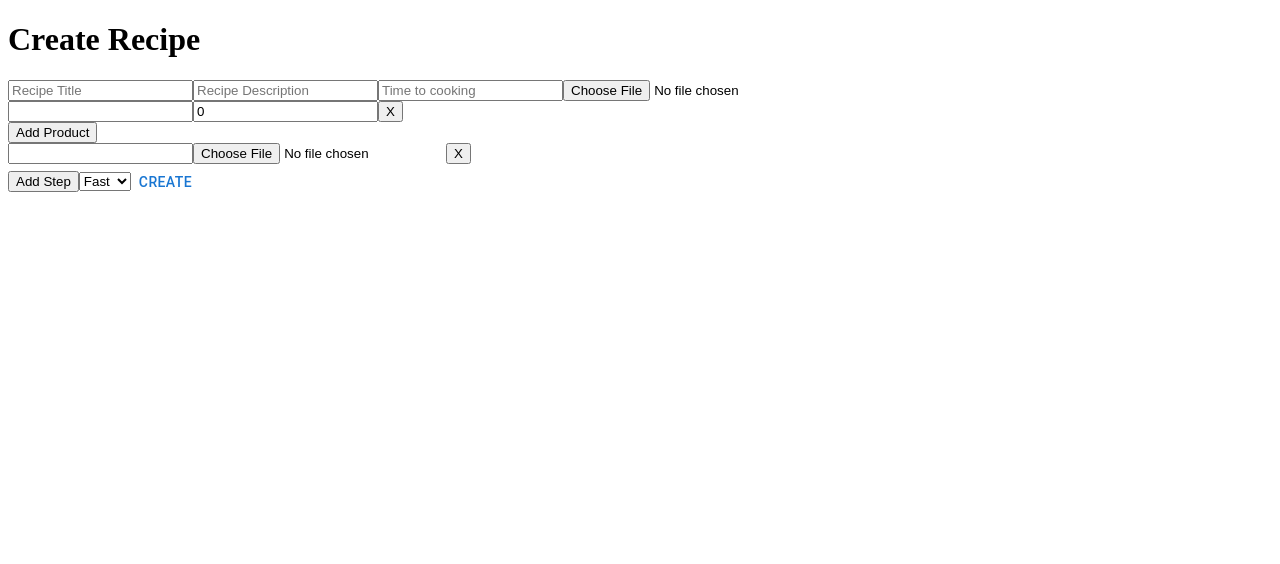
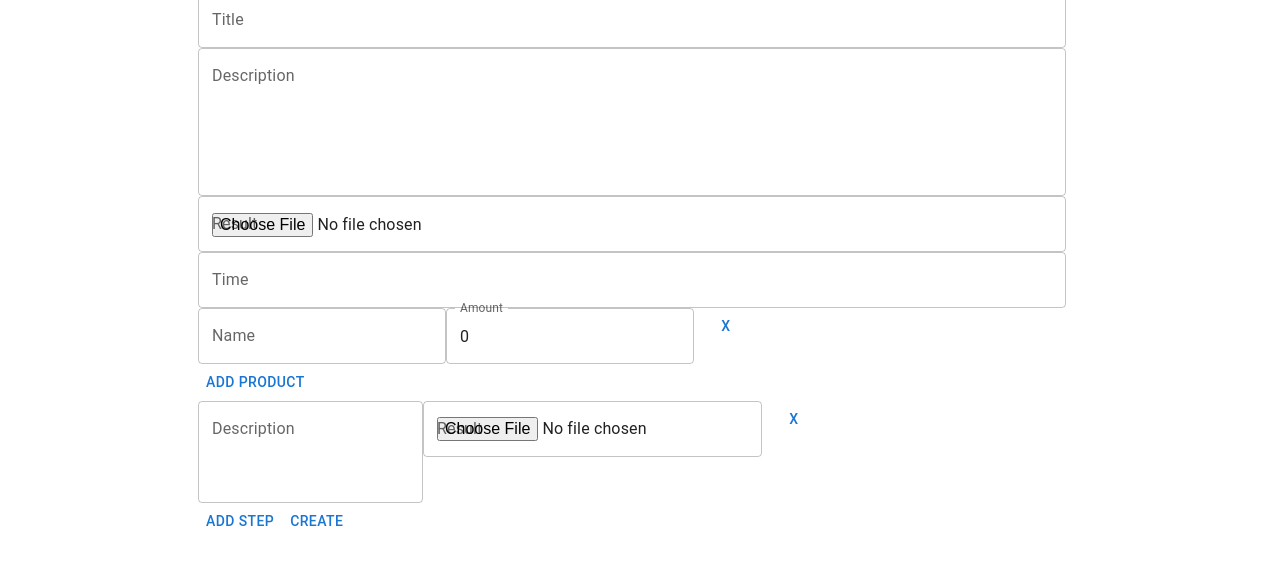
Before and after one commit to ivanovx/FMI-KitchenApp, a React (Create React App) app in the folder project/frontend/: page /recipes/create in a window 1280 px wide. Shown: the top 564 px of the page. Built offline with nearby package versions, Linux system fonts and the light colour scheme.

Commit message:
update create form

```diff
--- a/project/frontend/src/components/Recipes/Create/index.tsx
+++ b/project/frontend/src/components/Recipes/Create/index.tsx
@@ -1,44 +1,10 @@
-import React, { useId } from "react";
-import { useFormik, Formik, Form, Field, FieldArray } from "formik";
-import { TextField, Button, Select, MenuItem, InputLabel } from "@mui/material";
+import React from "react";
+import { FormikProvider, FieldArray, useFormik } from "formik";
+import { TextField, Button, Container, Grid } from "@mui/material";
 
-/*
-  <FieldArray
-                        name="steps"
-                        render={arrayHelpers => (
-                            <div>
-                                {props.values.steps && props.values.steps.length > 0 ? (
-                                    props.values.steps.map((step: any, index: number) => (
-                                        <div key={index}>
-                                            <Field type="text" name={`steps.${index}.description`} placeholder="Description" />
-                                            <Field type="file" name={`steps.${index}.image`} placeholder="Result" />
-                                            <button
-                                                type="button"
-                                                onClick={() => arrayHelpers.remove(index)}
-                                            >
-                                                -
-                                            </button>
-                                            <button
-                                                type="button"
-                                                onClick={() => arrayHelpers.insert(index, '')}
-                                            >
-                                                +
-                                            </button>
-                                        </div>
-                                    ))
-                                ) : (
-                                    <button type="button" onClick={() => arrayHelpers.push('')}>
-                                        Add step
-                                    </button>
-                                )}
-                            </div>
-                        )}
-                    />
-
-*/
-
-export default function CreateRecipe() {
-    const initialValues = {
+function Form() {
+    const formik = useFormik({
+        initialValues: {
             title: "",
             result: "",
             description: "",
@@ -50,67 +16,119 @@ export default function CreateRecipe() {
             steps: [
                 { description: "", result: "" }
             ],
-    };
-
-    const onSubmit = (values: any) => {
+        },
+        onSubmit: (values: any) => {
             console.log(values);
-    };
+        }
+    });
 
     return (
-        <div>
-            <h1>Create Recipe</h1>
-            <Formik initialValues={initialValues} onSubmit={onSubmit}>
-                {props => (
-                    <Form>
-                        <Field type="text" name="title" placeholder="Recipe Title" />
-                        <Field type="text" name="description" placeholder="Recipe Description" />
-                        <Field type="number" name="cookingTime" placeholder="Time to cooking" />
-                        <Field type="file" name="result" placeholder="Result" />
+        <Grid container spacing={2}>
+        <FormikProvider value={formik}>
+            <form onSubmit={formik.handleSubmit}>
+                <TextField
+                    fullWidth
+                    name="title"
+                    label="Title"
+                    value={formik.values.title}
+                    onChange={formik.handleChange}
+                    error={formik.touched.title && Boolean(formik.errors.title)}
+                    helperText={formik.touched.title && formik.errors.title}
+                />
+                <TextField
+                    fullWidth
+                    name="description"
+                    label="Description"
+                    multiline
+                    rows={5}
+                    value={formik.values.description}
+                    onChange={formik.handleChange}
+                    error={formik.touched.description && Boolean(formik.errors.description)}
+                    helperText={formik.touched.description && formik.errors.description}
+                />
+                <TextField
+                    fullWidth
+                    name="result"
+                    label="Result"
+                    type="file"
+                    value={formik.values.result}
+                    onChange={formik.handleChange}
+                    error={formik.touched.result && Boolean(formik.errors.result)}
+                    helperText={formik.touched.result && formik.errors.result}
+                />
+                <TextField
+                    fullWidth
+                    name="cookingTime"
+                    label="Time"
+                    type="number"
+                    value={formik.values.cookingTime}
+                    onChange={formik.handleChange}
+                    error={formik.touched.cookingTime && Boolean(formik.errors.cookingTime)}
+                    helperText={formik.touched.cookingTime && formik.errors.cookingTime}
+                />
                 <FieldArray name="products">
                     {({ push, remove }) => (
                         <>
-                                    {props.values.products.length > 0 && props.values.products.map((product: any, index: number) => (
+                            {formik.values.products.length > 0 && formik.values.products.map((product: any, index: number) => (
                                 <div key={index}>
-                                            <Field type="text" name={`products.${index}.name`} />
-                                            <Field type="number" name={`products.${index}.amount`} />
-
-                                            <button type="button" onClick={() => remove(index)}>X</button>
+                                    <TextField
+                                        label="Name"
+                                        name={`products.${index}.name`}
+                                        value={product.name}
+                                        onChange={formik.handleChange}
+                                    />
+                                    <TextField
+                                        label="Amount"
+                                        type="number"
+                                        name={`products.${index}.amount`}
+                                        value={product.amount}
+                                        onChange={formik.handleChange}
+                                    />
+                                    <Button onClick={() => remove(index)}>X</Button>
                                 </div>
                             ))}
-                                    <button type="button" onClick={() => push({ name: '', amount: '' })}>
-                                        Add Product
-                                    </button>
+                            <Button onClick={() => push({ name: '', amount: '' })}>Add Product</Button>
                         </>
                     )}
                 </FieldArray>
-
                 <FieldArray name="steps">
                     {({ push, remove }) => (
                         <>
-                                    {props.values.steps.length > 0 && props.values.steps.map((step: any, index: number) => (
+                            {formik.values.steps.length > 0 && formik.values.steps.map((step: any, index: number) => (
                                 <div key={index}>
-                                            <Field type="text" name={`steps.${index}.description`} />
-                                            <Field type="file" name={`steps.${index}.result`} />
-
-                                            <button type="button" onClick={() => remove(index)}>X</button>
+                                    <TextField
+                                        label="Description"
+                                        multiline
+                                        rows={3}
+                                        name={`steps.${index}.description`}
+                                        value={step.description}
+                                        onChange={formik.handleChange}
+                                    />
+                                    <TextField
+                                        label="Result"
+                                        type="file"
+                                        name={`products.${index}.result`}
+                                        value={step.result}
+                                        onChange={formik.handleChange}
+                                    />
+                                    <Button onClick={() => remove(index)}>X</Button>
                                 </div>
                             ))}
-                                    <button type="button" onClick={() => push({ description: '', result: '' })}>
-                                        Add Step
-                                    </button>
+                            <Button onClick={() => push({ name: '', amount: '' })}>Add Step</Button>
                         </>
                     )}
                 </FieldArray>
-
-                        <Field as="select" name="difficulty">
-                            <option value="1">Fast</option>
-                            <option value="2">Easy</option>
-                            <option value="3">Hard</option>
-                        </Field>
                 <Button type="submit">Create</Button>
-                    </Form>
-                )}
-            </Formik>
-        </div>
+            </form>
+        </FormikProvider>
+        </Grid>
     );
 }
+
+export default function CreateRecipe() {
+    return (
+        <Container maxWidth="md">
+            <Form />
+        </Container>
+    );
+}
```
Lines whose indentation alone changed are shown as unchanged.
